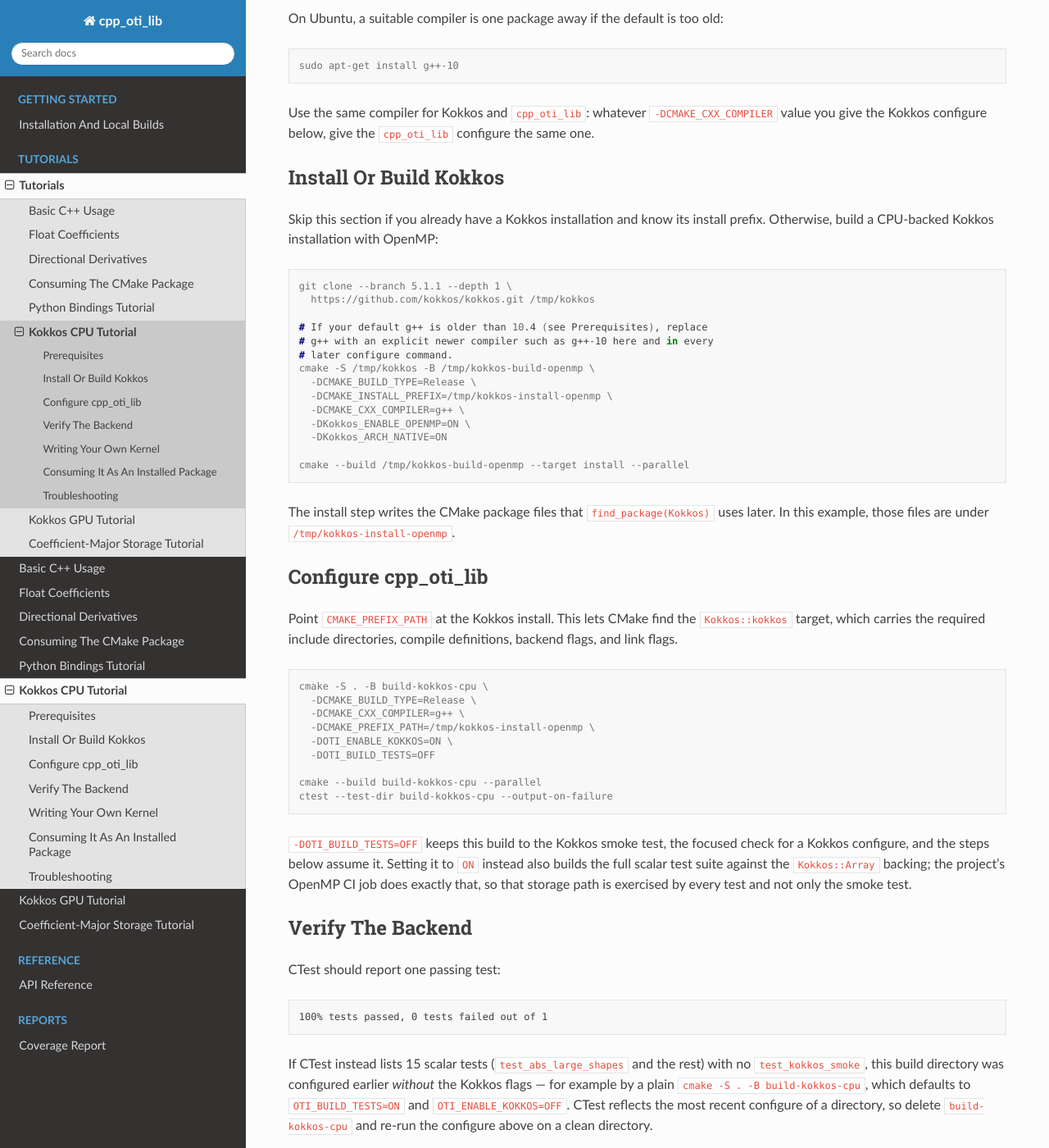
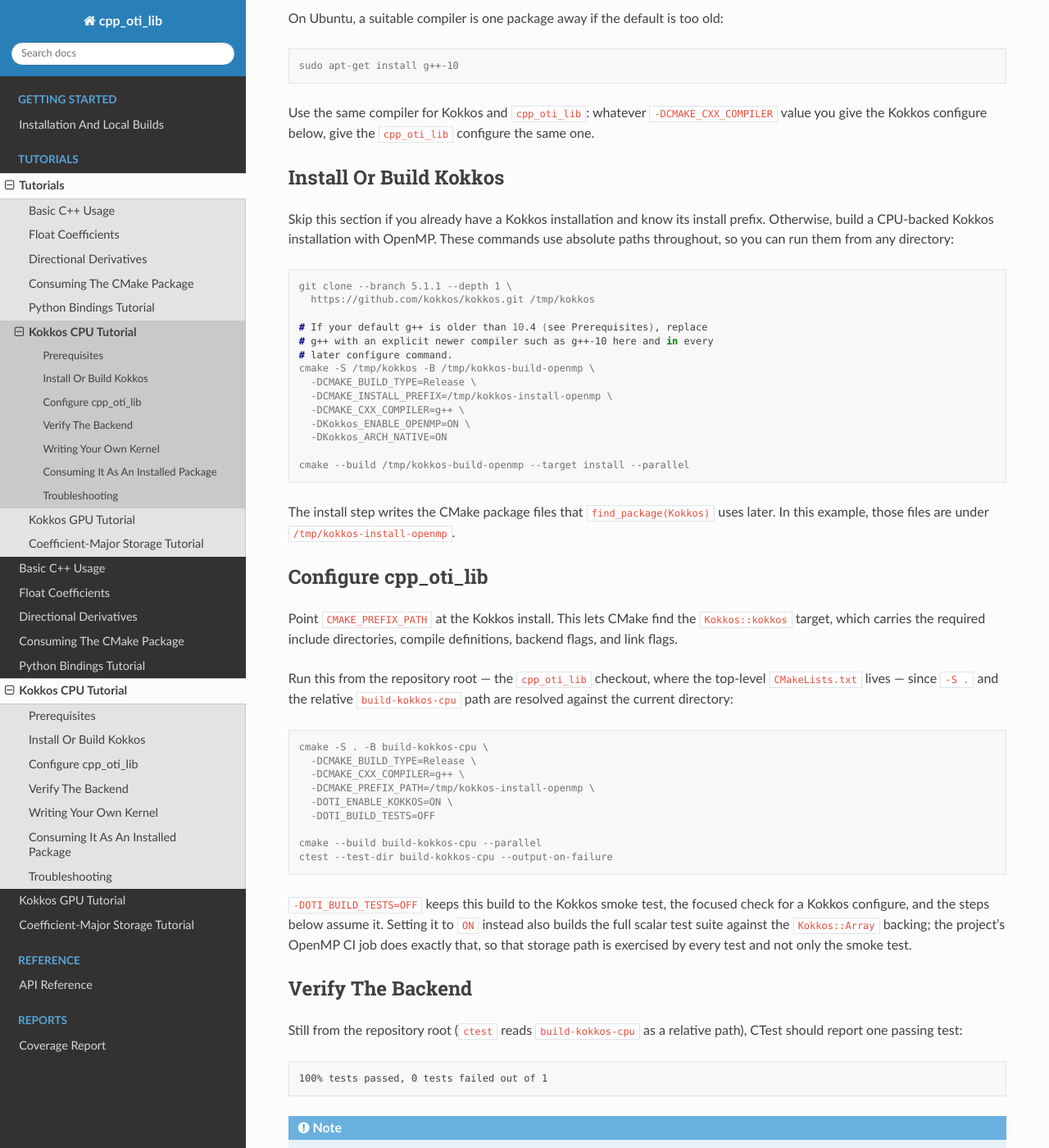
Before and after one commit to Samm-Py/cpp_oti_lib, a Sphinx documentation site: the page built from docs/tutorials/kokkos_cpu.rst, in a window 1280 px wide and 1400 px high, scrolled down 592 px. Shown: the whole window at 82% size. Built offline with Sphinx 7.4.7 and the Read the Docs theme 3.1.0, drawn with Linux system fonts in a browser that asks for light colours; some of the changed text lies outside the part shown.

Commit message:
Clarify working directories and the silent no-Kokkos run
State the working directory for every command block in the Kokkos CPU
tutorial (repository root, consumer project directory, or "any
directory" for the absolute-path Kokkos build), tied to the relative
path that makes it matter.

Promote the 15-scalar-tests case to a note admonition and lead with the
stakes: that test set means the Kokkos path is not being exercised at
all, so a 15/15 pass validates nothing about the backend.

Co-Authored-By: Claude Fable 5 <noreply@anthropic.com>

```diff
--- a/docs/tutorials/kokkos_cpu.rst
+++ b/docs/tutorials/kokkos_cpu.rst
@@ -37,7 +37,9 @@ Install Or Build Kokkos
 -----------------------
 
 Skip this section if you already have a Kokkos installation and know its
-install prefix. Otherwise, build a CPU-backed Kokkos installation with OpenMP:
+install prefix. Otherwise, build a CPU-backed Kokkos installation with OpenMP.
+These commands use absolute paths throughout, so you can run them from any
+directory:
 
 .. code-block:: console
 
@@ -67,6 +69,10 @@ Point ``CMAKE_PREFIX_PATH`` at the Kokkos install. This lets CMake find the
 ``Kokkos::kokkos`` target, which carries the required include directories,
 compile definitions, backend flags, and link flags.
 
+Run this from the repository root — the ``cpp_oti_lib`` checkout, where the
+top-level ``CMakeLists.txt`` lives — since ``-S .`` and the relative
+``build-kokkos-cpu`` path are resolved against the current directory:
+
 .. code-block:: console
 
    cmake -S . -B build-kokkos-cpu \
@@ -88,19 +94,24 @@ that storage path is exercised by every test and not only the smoke test.
 Verify The Backend
 ------------------
 
-CTest should report one passing test:
+Still from the repository root (``ctest`` reads ``build-kokkos-cpu`` as a
+relative path), CTest should report one passing test:
 
 .. code-block:: text
 
    100% tests passed, 0 tests failed out of 1
 
-If CTest instead lists 15 scalar tests (``test_abs_large_shapes`` and the
-rest) with no ``test_kokkos_smoke``, this build directory was configured
-earlier *without* the Kokkos flags — for example by a plain
-``cmake -S . -B build-kokkos-cpu``, which defaults to ``OTI_BUILD_TESTS=ON``
-and ``OTI_ENABLE_KOKKOS=OFF``. CTest reflects the most recent configure of a
-directory, so delete ``build-kokkos-cpu`` and re-run the configure above on a
-clean directory.
+.. note::
+
+   If CTest instead lists 15 scalar tests (``test_abs_large_shapes`` and the
+   rest) with no ``test_kokkos_smoke``, the Kokkos path is **not** being
+   tested — ``test_kokkos_smoke`` is the only test that runs a kernel, so its
+   absence means this run validates nothing about the backend. The build
+   directory was configured earlier *without* the Kokkos flags — for example
+   by a plain ``cmake -S . -B build-kokkos-cpu``, which defaults to
+   ``OTI_BUILD_TESTS=ON`` and ``OTI_ENABLE_KOKKOS=OFF``. CTest reflects the
+   most recent configure of a directory, so delete ``build-kokkos-cpu`` and
+   re-run the configure above on a clean directory.
 
 The test that just passed — ``test_kokkos_smoke`` — launches a Kokkos kernel,
 evaluates OTI expressions inside it, copies the coefficients back to the
@@ -243,8 +254,8 @@ Kokkos case is that the package must be installed with Kokkos enabled, and the
 consumer then needs two install prefixes on its search path.
 
 The ``build-kokkos-cpu`` directory from `Configure cpp_oti_lib`_ is already a
-Kokkos-enabled build, so no second configure is needed — install it to a
-prefix directly:
+Kokkos-enabled build, so no second configure is needed — from the repository
+root, install it to a prefix directly:
 
 .. code-block:: console
 
@@ -271,7 +282,7 @@ definition, and a transitive ``Kokkos::kokkos`` link, and the generated
 
 Because the consumer must locate both the otinum package and the Kokkos
 package that otinum depends on, give ``CMAKE_PREFIX_PATH`` *both* install
-prefixes, separated by a semicolon:
+prefixes, separated by a semicolon. From the consumer project directory:
 
 .. code-block:: console
 
```
